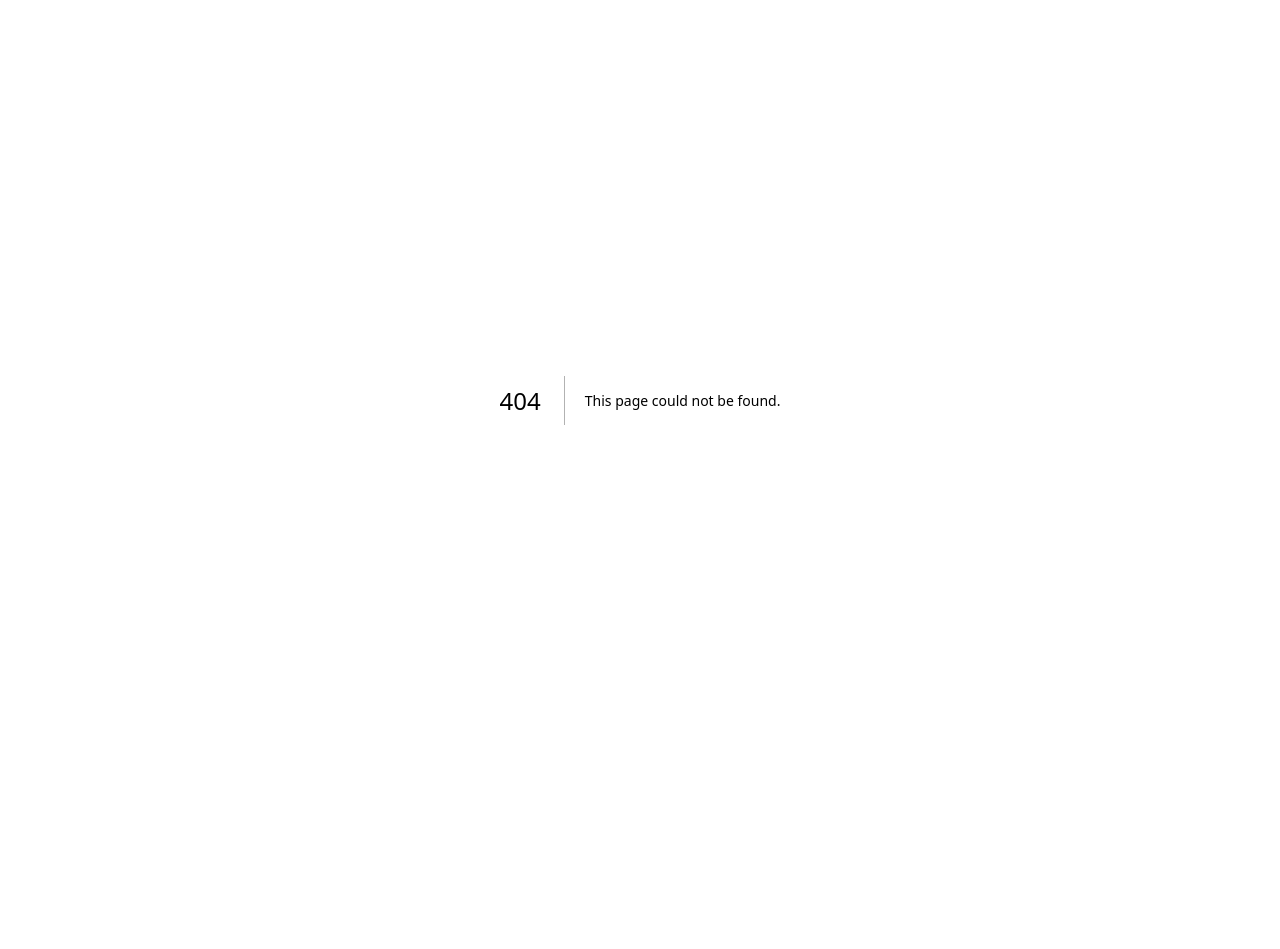
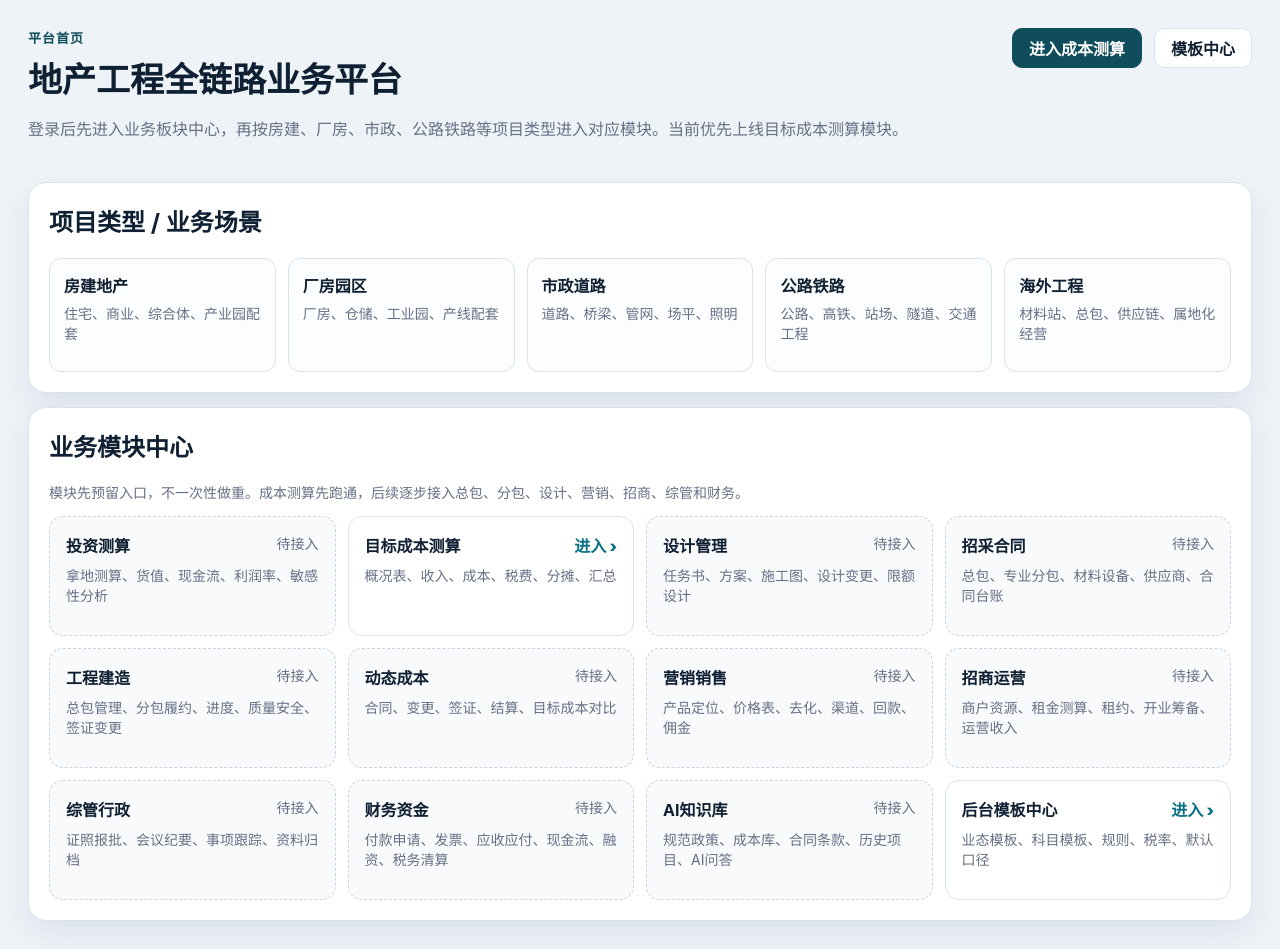
Before and after one commit to miaobin19921114-lgtm/lqdc-target-cost-system, a Next.js app: page /workspace in a window 1280 px wide. Before the commit this address had no page. Before the commit the page ends 800 px from the top, so only its background shows below. Built offline with nearby package versions, Linux system fonts and the light colour scheme.

Commit message:
add platform module hub after login

```diff
--- /dev/null
+++ b/app/workspace/page.tsx
@@ -0,0 +1,36 @@
+import Link from 'next/link';
+
+export const dynamic = 'force-dynamic';
+
+const sectors = [
+  ['房建地产', '住宅、商业、综合体、产业园配套'],
+  ['厂房园区', '厂房、仓储、工业园、产线配套'],
+  ['市政道路', '道路、桥梁、管网、场平、照明'],
+  ['公路铁路', '公路、高铁、站场、隧道、交通工程'],
+  ['海外工程', '材料站、总包、供应链、属地化经营']
+];
+
+const modules = [
+  ['投资测算', '拿地测算、货值、现金流、利润率、敏感性分析', '待接入'],
+  ['目标成本测算', '概况表、收入、成本、税费、分摊、汇总', '/projects'],
+  ['设计管理', '任务书、方案、施工图、设计变更、限额设计', '待接入'],
+  ['招采合同', '总包、专业分包、材料设备、供应商、合同台账', '待接入'],
+  ['工程建造', '总包管理、分包履约、进度、质量安全、签证变更', '待接入'],
+  ['动态成本', '合同、变更、签证、结算、目标成本对比', '待接入'],
+  ['营销销售', '产品定位、价格表、去化、渠道、回款、佣金', '待接入'],
+  ['招商运营', '商户资源、租金测算、租约、开业筹备、运营收入', '待接入'],
+  ['综管行政', '证照报批、会议纪要、事项跟踪、资料归档', '待接入'],
+  ['财务资金', '付款申请、发票、应收应付、现金流、融资、税务清算', '待接入'],
+  ['AI知识库', '规范政策、成本库、合同条款、历史项目、AI问答', '待接入'],
+  ['后台模板中心', '业态模板、科目模板、规则、税率、默认口径', '/templates']
+] as const;
+
+export default function WorkspacePage() {
+  return <main className="page" style={{ background: '#eef3f8', minHeight: '100vh' }}><div className="container" style={{ maxWidth: 1400 }}>
+    <div className="page-header"><div><p className="eyebrow">平台首页</p><h1 className="title">地产工程全链路业务平台</h1><p className="subtitle">登录后先进入业务板块中心，再按房建、厂房、市政、公路铁路等项目类型进入对应模块。当前优先上线目标成本测算模块。</p></div><div className="actions" style={{ marginTop: 0 }}><Link href="/projects" className="btn btn-primary">进入成本测算</Link><Link href="/templates" className="btn">模板中心</Link></div></div>
+
+    <section className="card" style={{ marginBottom: 14 }}><h2>项目类型 / 业务场景</h2><div style={{ display: 'grid', gridTemplateColumns: 'repeat(auto-fit, minmax(210px, 1fr))', gap: 12 }}>{sectors.map(([name, desc]) => <div key={name} style={{ border: '1px solid #d9e2ec', borderRadius: 12, padding: 14, background: '#fcfdff' }}><b>{name}</b><p className="meta" style={{ marginTop: 6 }}>{desc}</p></div>)}</div></section>
+
+    <section className="card"><h2>业务模块中心</h2><p className="meta">模块先预留入口，不一次性做重。成本测算先跑通，后续逐步接入总包、分包、设计、营销、招商、综管和财务。</p><div style={{ display: 'grid', gridTemplateColumns: 'repeat(auto-fit, minmax(260px, 1fr))', gap: 12, marginTop: 12 }}>{modules.map(([name, desc, href]) => typeof href === 'string' && href.startsWith('/') ? <Link key={name} href={href} style={{ border: '1px solid #d9e2ec', borderRadius: 14, padding: 16, background: '#fff', display: 'block' }}><div style={{ display: 'flex', justifyContent: 'space-between', gap: 8 }}><b>{name}</b><span style={{ color: '#0b7285', fontWeight: 900 }}>进入 ›</span></div><p className="meta" style={{ marginTop: 8 }}>{desc}</p></Link> : <div key={name} style={{ border: '1px dashed #c9d6e2', borderRadius: 14, padding: 16, background: '#f8fafc' }}><div style={{ display: 'flex', justifyContent: 'space-between', gap: 8 }}><b>{name}</b><span className="meta">{href}</span></div><p className="meta" style={{ marginTop: 8 }}>{desc}</p></div>)}</div></section>
+  </div></main>;
+}
```
